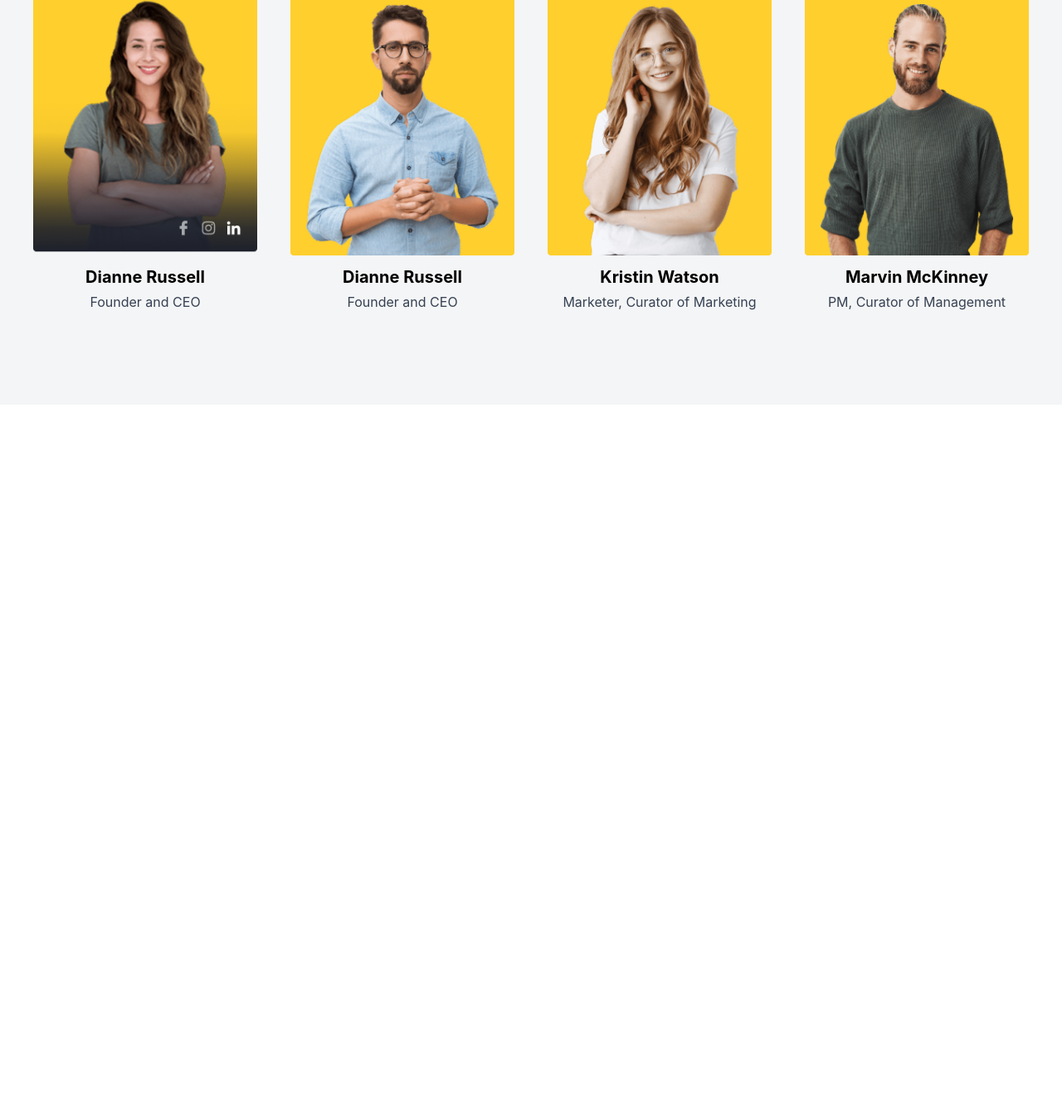
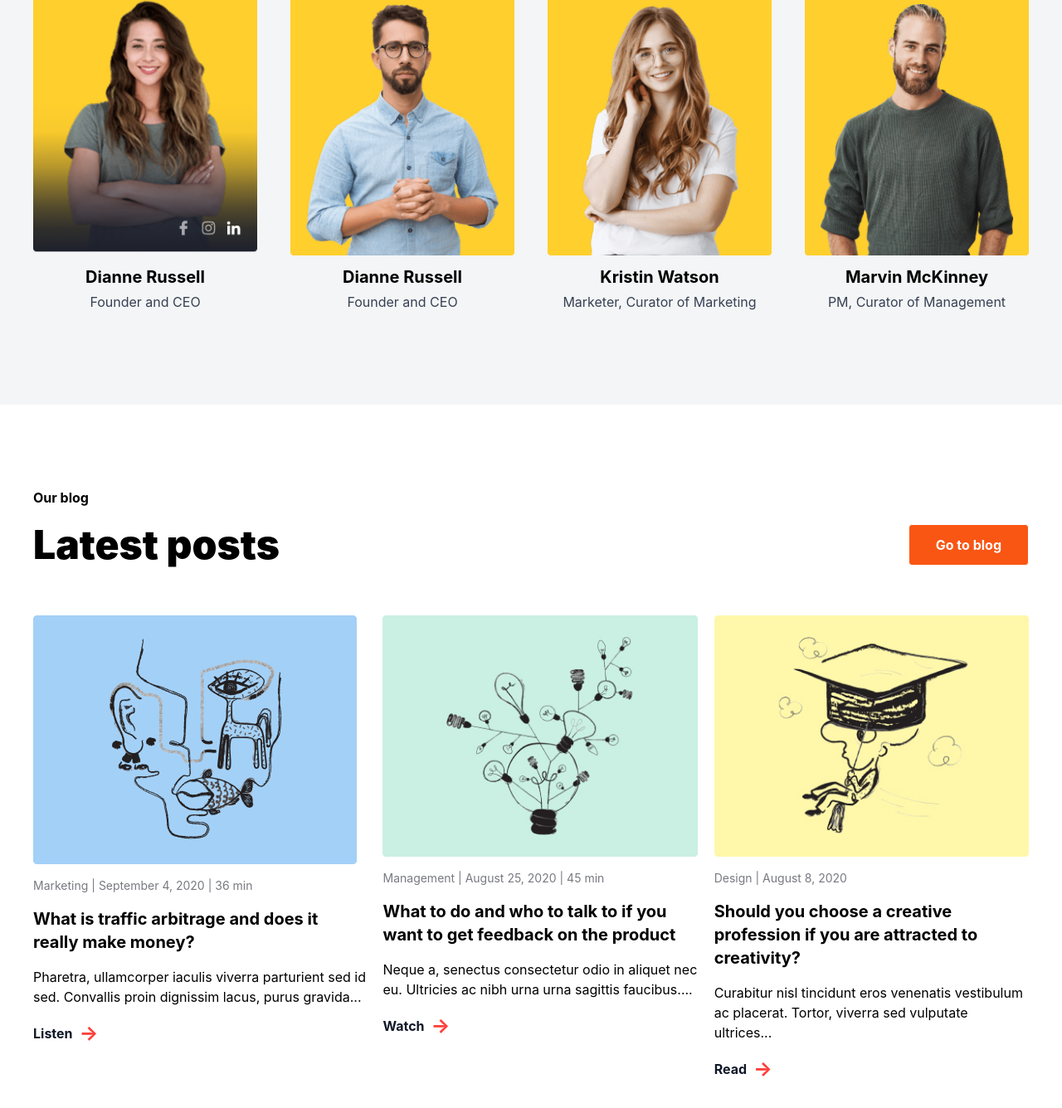
Before and after one commit to Vikingstrong/Home-Work-coop, a website: page index.html in a window 1280 px wide. Shown: the part 5329-6665 px from the top of the page at 83% size. Before the commit the page ends 5817 px from the top, so only its background shows below. Drawn offline with nearby package versions, Linux system fonts and the light colour scheme; files that its build step writes are made by us from their sources.

Commit message:
Add section 8 on page 1

```diff
--- a/index.html
+++ b/index.html
@@ -260,6 +260,40 @@
             </div>
         </div>
     </section>
+
+    <section class="flex items-center lg:items-start max-w-300 m-auto flex-col gap-2 lg:gap-5 py-10 px-5 lg:py-25 lg:px-0">
+        <h6 class="font-bold">Our blog</h6>
+        <div class="flex justify-between w-full gap-5 lg:gap-0 items-center flex-col lg:flex-row">
+            <h1 class="text-3xl lg:text-5xl font-black">Latest posts</h1>
+            <button class="py-3 px-8 border bg-[#F95614] text-white font-bold rounded-sm">Go to blog</button>
+        </div>
+        <div class="flex flex-col lg:flex-row gap-5 my-5 lg:my-10">
+
+            <div class="flex flex-col gap-4 items-start">
+                <img src="src/img/page1/section8/img1.png" alt="">
+                <p class="text-[#787A80] text-sm">Marketing | September 4, 2020 | 36 min</p>
+                <h3 class="text-xl font-bold">What is traffic arbitrage and does it really make money?</h3>
+                <p>Pharetra, ullamcorper iaculis viverra parturient sed id sed. Convallis proin dignissim lacus, purus gravida...</p>
+                <p class="font-bold text-gray-900 flex items-center gap-2">Listen <span class="text-[#FF3F3A] text-2xl">→</span></p>
+            </div>
+
+            <div class="flex flex-col gap-4 items-start">
+                <img src="src/img/page1/section8/img2.png" alt="">
+                <p class="text-[#787A80] text-sm">Management | August 25, 2020 | 45 min</p>
+                <h3 class="text-xl font-bold">What to do and who to talk to if you want to get feedback on the product</h3>
+                <p>Neque a, senectus consectetur odio in aliquet nec eu. Ultricies ac nibh urna urna sagittis faucibus....</p>
+                <p class="font-bold text-gray-900 flex items-center gap-2">Watch <span class="text-[#FF3F3A] text-2xl">→</span></p>
+            </div>
+
+            <div class="flex flex-col gap-4 items-start">
+                <img src="src/img/page1/section8/img3.png" alt="">
+                <p class="text-[#787A80] text-sm">Design | August 8, 2020</p>
+                <h3 class="text-xl font-bold">Should you choose a creative profession if you are attracted to creativity?</h3>
+                <p>Curabitur nisl tincidunt eros venenatis vestibulum ac placerat. Tortor, viverra sed vulputate ultrices...</p>
+                <p class="font-bold text-gray-900 flex items-center gap-2">Read <span class="text-[#FF3F3A] text-2xl">→</span></p>
+            </div>
+        </div>
+    </section>
 </main>
 </body>
 </html>
```
Also changed, not shown: src/img/page1/section8/img1.png (added), src/img/page1/section8/img2.png (added), src/img/page1/section8/img3.png (added).
